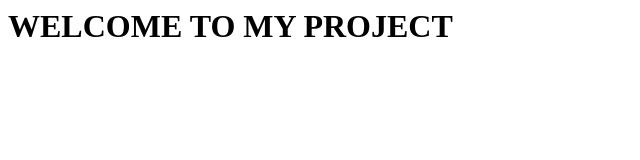
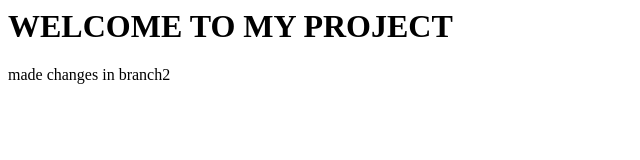
Before and after one commit to sowjanya-it/MyProject, a plain HTML site: page index.html in a window 1280 px wide. Shown: the whole page, without its empty margins (0-640 px from the left). Drawn offline with Linux system fonts and the light colour scheme.

Commit message:
Update index.html in branch 2

```diff
--- a/index.html
+++ b/index.html
@@ -4,5 +4,6 @@
   </head>
   <body>
     <h1> WELCOME TO MY PROJECT </h1>
+    <p> made changes in branch2 </p>
   </body>
 </html>
```
